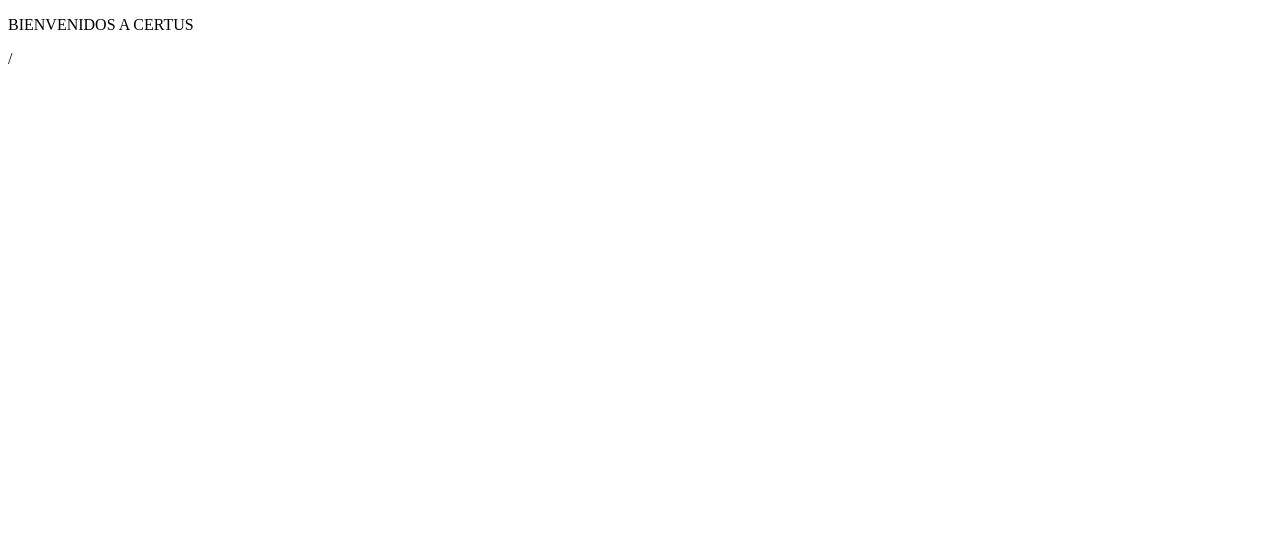
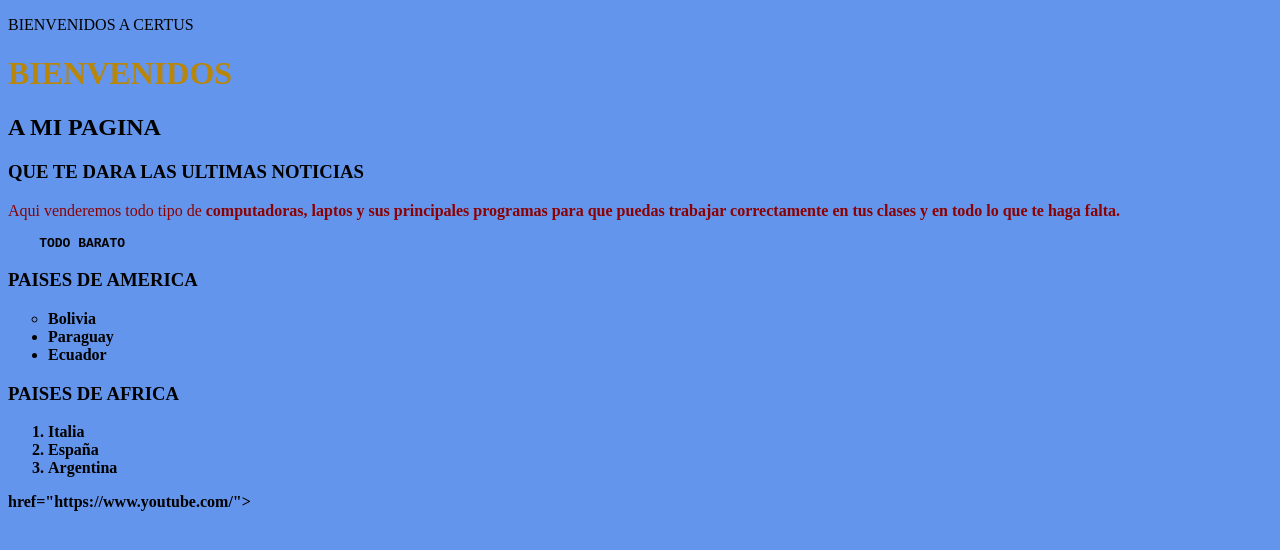
Before and after one commit to carlosalberto1999/carlosalberto1999.github.io, a plain HTML site: page index.html in a window 1280 px wide. Drawn offline with Linux system fonts and the light colour scheme.

Commit message:
primera practica

```diff
--- a/index.html
+++ b/index.html
@@ -4,9 +4,41 @@
     <meta charset="UTF-8">
     <meta http-equiv="X-UA-Compatible" content="IE=edge">
     <meta name="viewport" content="width=device-width, initial-scale=1.0">
-    <title>Lenguajes de desarrollo</title>
+    <title>MI PRIMERA PAGINA WEB</title>
 </head>
+
 <body>
     <p> BIENVENIDOS A CERTUS </p>
-/<body>
+<body style="background: cornflowerblue;" >
+
+    <h1 align=¨center¨ style="color: darkgoldenrod;">BIENVENIDOS</h1>
+    <h2 aling=¨left¨>A MI PAGINA</h2>
+    <h3 aling=¨rigth¨>QUE TE DARA LAS ULTIMAS NOTICIAS</h3>
+
+    <P style="color: darkred;" align=¨justify¨>
+    Aqui venderemos todo tipo de <b> computadoras<b>, laptos y sus principales
+        programas para que puedas trabajar correctamente en tus clases y en todo lo que
+        te haga falta.</P>
+
+    <pre>    TODO BARATO     </pre>
+
+    <H3>PAISES DE AMERICA</H3>
+    <ul>
+        <li type="circle">  Bolivia</li>
+        <li type="disc"> Paraguay</li>
+        <li type=¨square¨> Ecuador</li>
+
+    </ul>
+
+    <h3> PAISES DE AFRICA</h3>
+    <ol stard=¨8¨>
+        <li type=¨a¨>Italia</li>
+        <li type=¨a¨>España</li>
+        <li>Argentina</li>
+    </ol>
+
+    <a>href="https://www.youtube.com/">
+
+    </a>
+
 </html>
```
